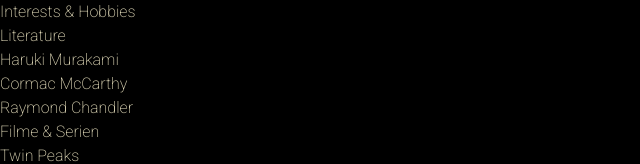
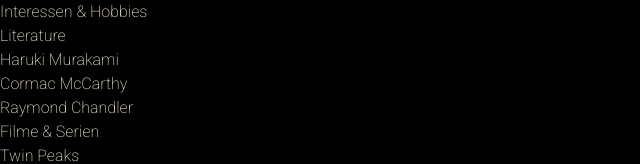
Before and after one commit to Mouveee/mouveee.github.io, a Next.js app: page /about in a window 1280 px wide. Shown: the top 164 px of the page, without its empty margins (0-640 px from the left). Built offline with nearby package versions, Linux system fonts and the light colour scheme.

Commit message:
About: Remove english language

```diff
--- a/src/app/about/page.tsx
+++ b/src/app/about/page.tsx
@@ -42,7 +42,7 @@
   const [hoveredCategory, setHoveredCategory] = useState<number>(-1);
   return (
     <div className="min-h-screen flex flex-col items-center justify-center p-10 relative overflow-hidden bg-gradient-to-r from-black via-[#4c09325c] to-black animate-bgMove">
-      <h1 className="text-5xl font-semibold mb-8 uppercase">Interests & Hobbies</h1>
+      <h1 className="text-5xl font-semibold mb-8 uppercase">Interessen & Hobbies</h1>
 
       <div className="max-w-3xl w-full bg-black p-8 rounded-lg shadow-lg border border-gray-800 opacity-90">
         <div className="divide-y divide-gray-900">
```
